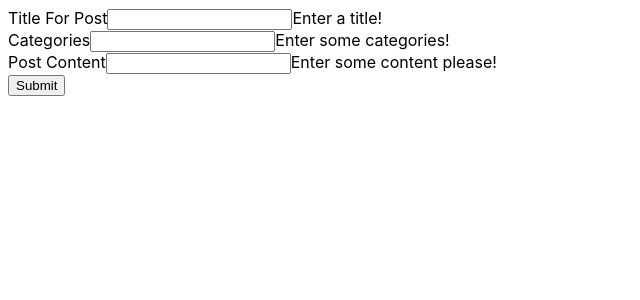
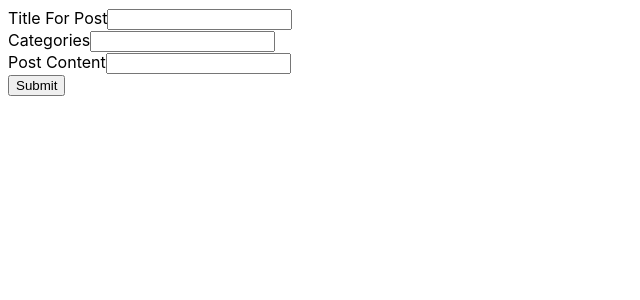
Before and after one commit to immanoj16/Blog-React-Redux, a React app: page /posts/new in a window 1280 px wide. Shown: the top 300 px of the page, without its empty margins (0-640 px from the left). Built offline with nearby package versions, Linux system fonts and the light colour scheme.

Commit message:
Add: form errors from redux form meta touched

```diff
--- a/src/js/components/PostsNew.js
+++ b/src/js/components/PostsNew.js
@@ -12,7 +12,7 @@ class PostsNew extends Component {
           type="text"
           {...field.input}
         />
-        {field.meta.error}
+          {field.meta.touched ? field.meta.error : ''}
       </div>
     )
   }
```
